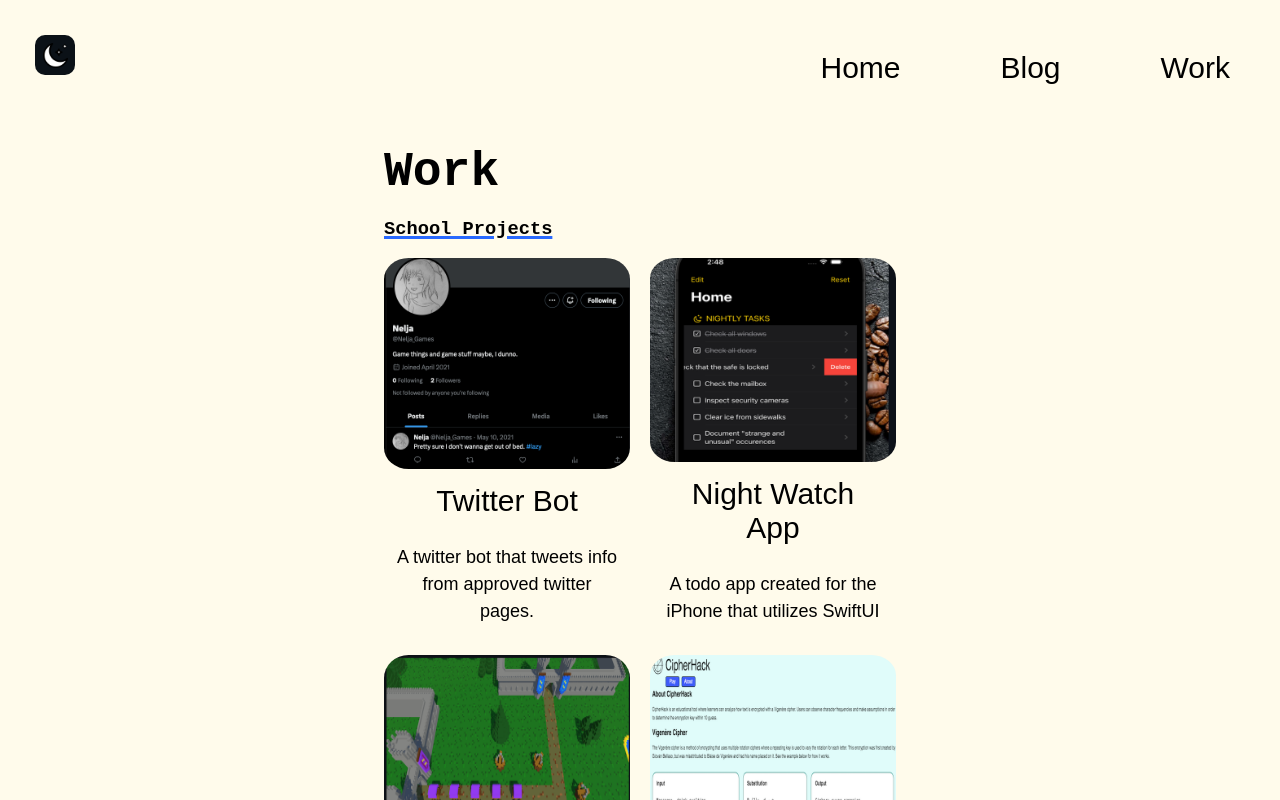
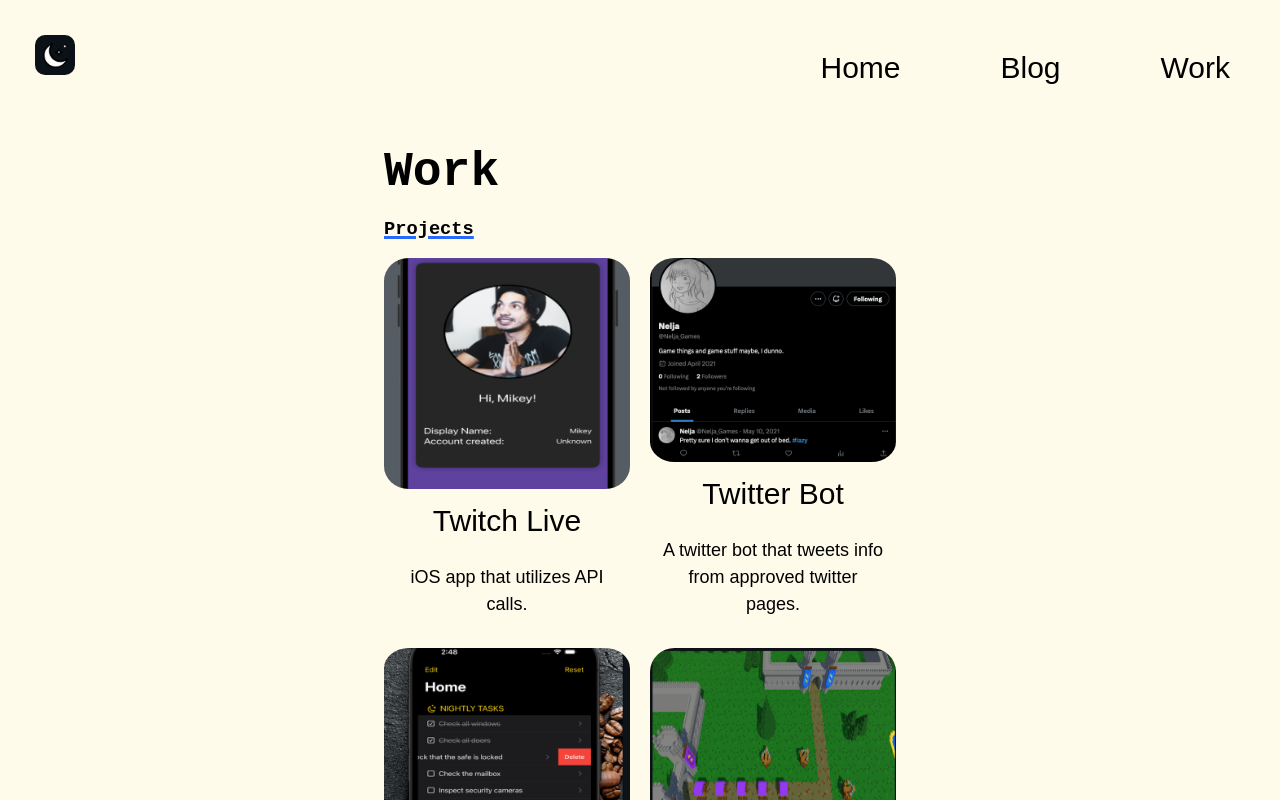
Before and after one commit to shpoopdy/Webby, a Next.js app: page /Work in a window 1280 px wide. Shown: the top 800 px of the page. Built offline with nearby package versions, Linux system fonts and the light colour scheme.

Commit message:
Add new project
Added my latest iOS project to my Work page

```diff
--- a/app/Work/page.jsx
+++ b/app/Work/page.jsx
@@ -9,7 +9,7 @@
   return (
     <main className="mainContain">
       <h1>Work</h1>
-      <h3>School Projects</h3>
+      <h3>Projects</h3>
       <CardList />
     </main>
   )
--- a/app/components/pCardList.jsx
+++ b/app/components/pCardList.jsx
@@ -5,6 +5,13 @@
 import Card from './pCard';
 
 const projectData = [
+    {
+        "id": 0,
+        "name": "Twitch Live",
+        "Image": "/images/twitchLive.png",
+        "Link": "https://github.com/shpoopdy/TwitchLive",
+        "text": "iOS app that utilizes API calls."
+    },
     {
         "id": 1,
         "name": "Twitter Bot",
```
Also changed, not shown: public/images/twitchLive.png (added).
